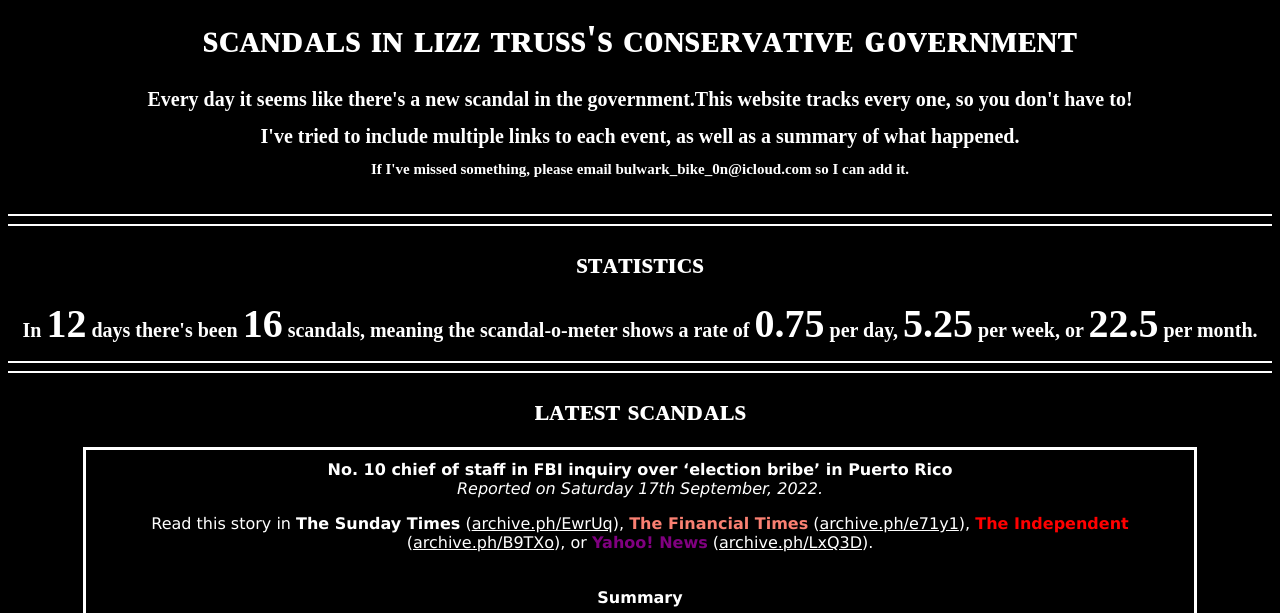
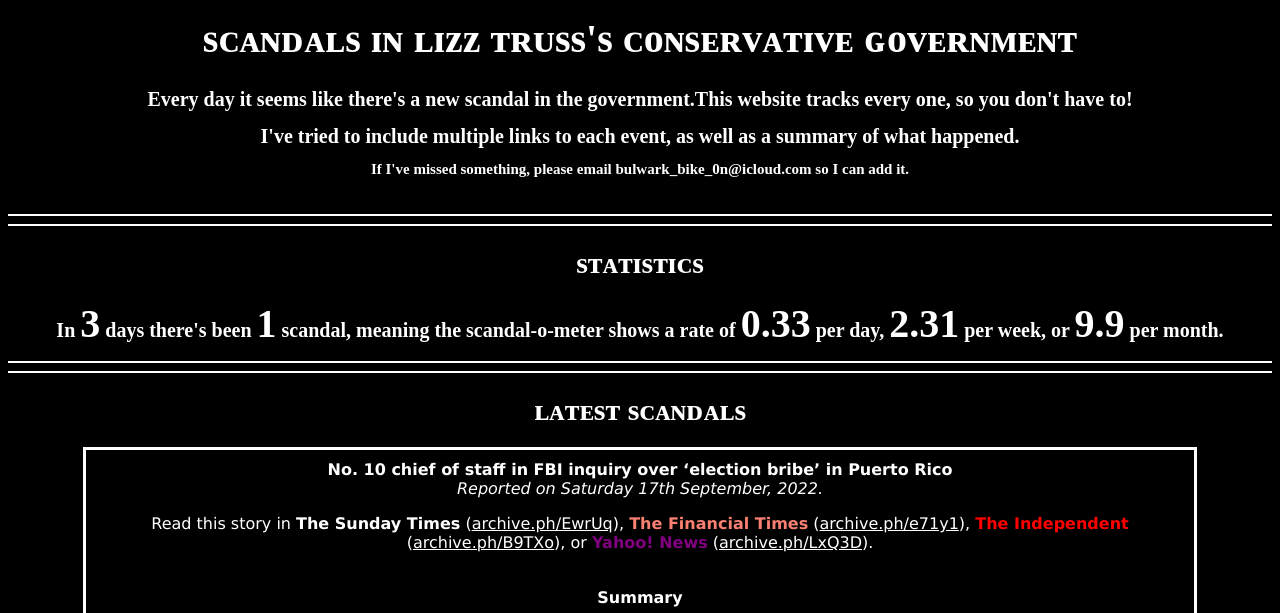
Before and after one commit to LordGnomeMBE/ukgovernmentscandaltracker, a plain HTML site: page index.html in a window 1280 px wide. Shown: the part 187-800 px from the top of the page. Drawn offline with Linux system fonts and the light colour scheme.

Commit message:
Update index.html

```diff
--- a/index.html
+++ b/index.html
@@ -62,7 +62,7 @@ If I've missed something, please email bulwark_bike_0n@icloud.com so I can add i
 sᴛᴀᴛɪsᴛɪᴄs</center></label></h1>
 
 <h1 style="font-size:20px"style="font-family:verdana;"><label id="text"style="color:white;"><center>
-In <h style="font-size:40px">12</h> days there's been <h style="font-size:40px">16</h> scandals, meaning the scandal-o-meter shows a rate of <h style="font-size:40px">0.75</h> per day, <h style="font-size:40px">5.25</h> per week, or <h style="font-size:40px">22.5</h> per month.</center></label></h1>
+In <h style="font-size:40px">3</h> days there's been <h style="font-size:40px">1</h> scandal, meaning the scandal-o-meter shows a rate of <h style="font-size:40px">0.33</h> per day, <h style="font-size:40px">2.31</h> per week, or <h style="font-size:40px">9.9</h> per month.</center></label></h1>
 <hr style="height:2px;border-width:0;color:white;background-color:white">
 
 <hr style="height:2px;border-width:0;color:white;background-color:white">
```
